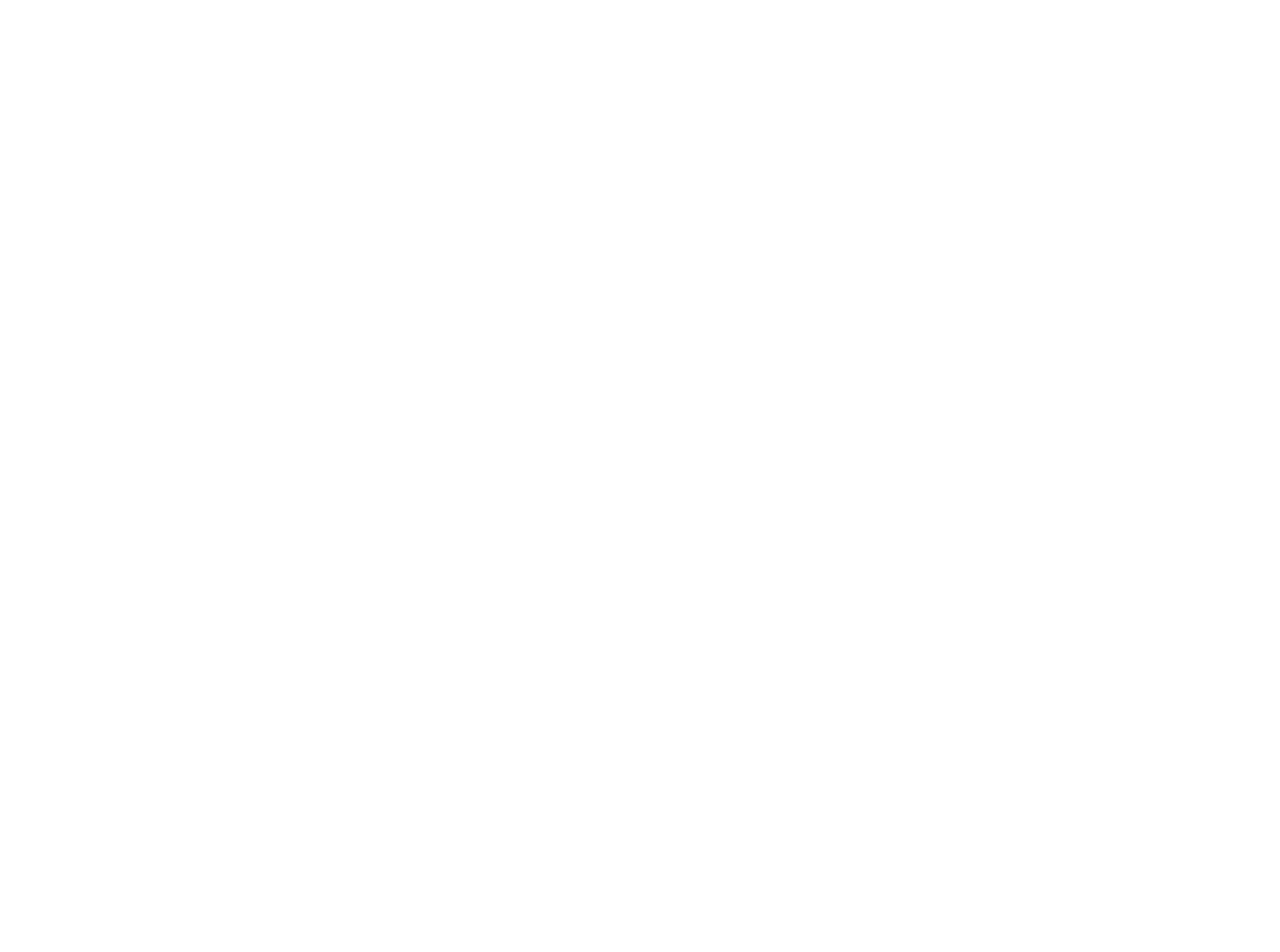
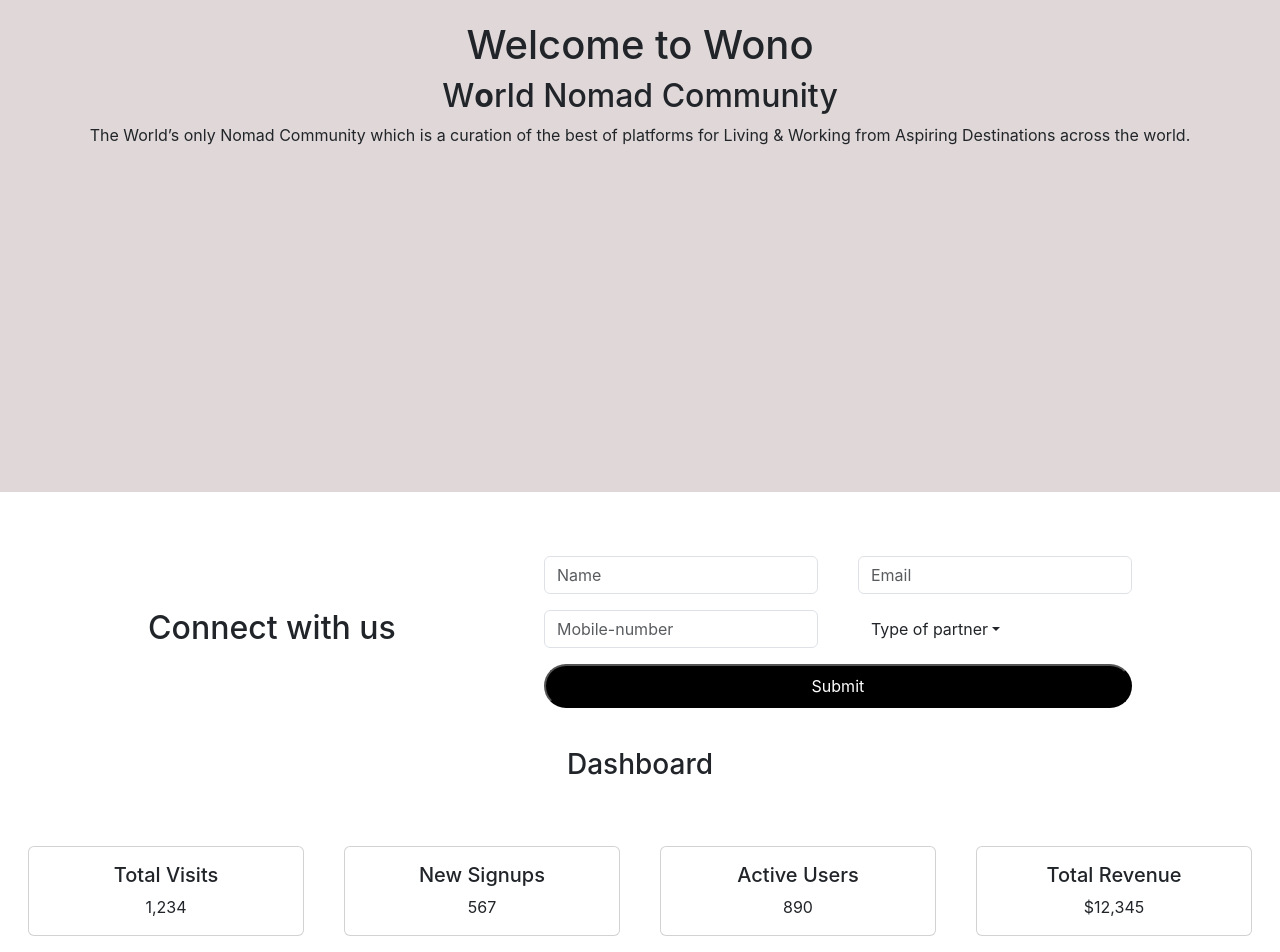
Before and after one commit to AiwinrajWono/Wono, a React (Create React App) app in the folder frontend/: page / in a window 1280 px wide. Shown: the part 372-1324 px from the top of the page. Before the commit the page ends 800 px from the top, so only its background shows below. Built offline with nearby package versions, Linux system fonts and the light colour scheme.

Commit message:
add home, form, dashboard

```diff
--- a/frontend/package.json
+++ b/frontend/package.json
@@ -6,6 +6,7 @@
     "@testing-library/jest-dom": "^5.17.0",
     "@testing-library/react": "^13.4.0",
     "@testing-library/user-event": "^13.5.0",
+    "bootstrap": "^5.3.3",
     "react": "^18.3.1",
     "react-dom": "^18.3.1",
     "react-scripts": "5.0.1",
--- a/frontend/public/index.html
+++ b/frontend/public/index.html
@@ -10,6 +10,7 @@
       content="Web site created using create-react-app"
     />
     <link rel="apple-touch-icon" href="%PUBLIC_URL%/logo192.png" />
+    <link href="https://cdn.jsdelivr.net/npm/bootstrap@5.3.3/dist/css/bootstrap.min.css" rel="stylesheet" integrity="sha384-QWTKZyjpPEjISv5WaRU9OFeRpok6YctnYmDr5pNlyT2bRjXh0JMhjY6hW+ALEwIH" crossorigin="anonymous">
     <!--
       manifest.json provides metadata used when your web app is installed on a
       user's mobile device or desktop. See https://developers.google.com/web/fundamentals/web-app-manifest/
@@ -39,5 +40,6 @@
       To begin the development, run `npm start` or `yarn start`.
       To create a production bundle, use `npm run build` or `yarn build`.
     -->
+    <script src="https://cdn.jsdelivr.net/npm/bootstrap@5.3.3/dist/js/bootstrap.bundle.min.js" integrity="sha384-YvpcrYf0tY3lHB60NNkmXc5s9fDVZLESaAA55NDzOxhy9GkcIdslK1eN7N6jIeHz" crossorigin="anonymous"></script>
   </body>
 </html>
--- a/frontend/src/App.js
+++ b/frontend/src/App.js
@@ -1,4 +1,3 @@
-import './App.css';
 import AppStruct from './structure/AppStruct';
 
 function App() {
--- a/frontend/src/layout/AppHeader.js
+++ b/frontend/src/layout/AppHeader.js
@@ -1,9 +1,12 @@
 import React from 'react'
-
+import './header.css'
 const AppHeader = () => {
   return (
     <div>
-      <h1>Sample header</h1>
+        <div className='header-style'>
+        <h1>Sample header</h1>
+
+        </div>
     </div>
   )
 }
--- /dev/null
+++ b/frontend/src/layout/header.css
@@ -0,0 +1,9 @@
+*{
+    margin: 0;
+    padding: 0;
+}
+
+.header-style{
+    background-color: aqua;
+    height: 4rem;
+}
--- a/frontend/src/pages/Homepage.js
+++ b/frontend/src/pages/Homepage.js
@@ -1,11 +1,97 @@
 import React from 'react'
+import '../styles/bodyHome.css'
+const Homepage = () => {
+    return (
+        <>
+            <div className='home-section'>
+                <div className='container'>
+                    <h1>Welcome to Wono</h1>
+                    <h2>W<b>o</b>rld Nomad Community</h2>
+                    <p>The World’s only Nomad Community which is a curation of the best of platforms for Living & Working from Aspiring Destinations across the world.</p>
+                </div>
+            </div>
+            <div className='form-section'>
+                <div className='grid1-form'>
+                    <h2>Connect with us</h2>
+                </div>
+                <div className='grid2-form'>
 
-const Homepage = () => {
-  return (
-    <div>
-      <p>Hello</p>
-    </div>
-  )
+                    <div className="row" style={{ gap: '1rem', marginBottom: '1rem' }}>
+                        <div className="col">
+                            <input type="text" className="form-control" placeholder="Name" aria-label="name" />
+                        </div>
+                        <div className="col">
+                            <input type="text" className="form-control" placeholder="Email" aria-label="email" />
+                        </div>
+                    </div>
+                    <div className="row" style={{ gap: '1rem', marginBottom: '1rem' }} >
+                        <div className="col" >
+                            <input type="text" className="form-control" placeholder="Mobile-number" aria-label="mobile-number" />
+                        </div>
+                        <div className="col" >
+                            <div className="dropdown">
+                                <button className="btn btn dropdown-toggle" type="button" data-bs-toggle="dropdown" aria-expanded="true">
+                                    Type of partner
+                                </button>
+                                <ul className="dropdown-menu">
+                                    <li><a className="dropdown-item" href="#">Action</a></li>
+                                    <li><a className="dropdown-item" href="#">Another action</a></li>
+                                    <li><a className="dropdown-item" href="#">Something else here</a></li>
+                                </ul>
+                            </div>
+                        </div>
+
+                    </div>
+                    <div className="button_space">
+                        <button className='submit-button'>Submit</button>
+                    </div>
+
+                </div>
+            </div>
+
+            <div className="mt-4" style={{textAlign:'center', padding:'1rem'}}>
+                <h3>Dashboard</h3>
+                <div className="dashboard-section">
+                <div className="row" style={{ gap: '1rem',width:'100%' }}>
+                    <div className="col">
+                        <div className="card text-center">
+                            <div className="card-body">
+                                <h5 className="card-title">Total Visits</h5>
+                                <p className="card-text">1,234</p>
+                            </div>
+                        </div>
+                    </div>
+                    <div className="col">
+                        <div className="card text-center">
+                            <div className="card-body">
+                                <h5 className="card-title">New Signups</h5>
+                                <p className="card-text">567</p>
+                            </div>
+                        </div>
+                    </div>
+                    <div className="col">
+                        <div className="card text-center">
+                            <div className="card-body">
+                                <h5 className="card-title">Active Users</h5>
+                                <p className="card-text">890</p>
+                            </div>
+                        </div>
+                    </div>
+                    <div className="col">
+                        <div className="card text-center">
+                            <div className="card-body">
+                                <h5 className="card-title">Total Revenue</h5>
+                                <p className="card-text">$12,345</p>
+                            </div>
+                        </div>
+                    </div>
+                </div>
+                </div>
+
+            </div>
+
+        </>
+    )
 }
 
 export default Homepage
--- /dev/null
+++ b/frontend/src/styles/bodyHome.css
@@ -0,0 +1,46 @@
+.container{
+    display: flex;
+    flex-direction: column;
+    align-items: center;
+    justify-content: center;
+    height: 100vh;
+
+    margin: 0;
+}
+
+.home-section{
+    display: flex;
+    align-items: center;
+    justify-content: center;
+    background-color: rgb(224, 216, 216);
+}
+.grid2-form{
+
+}
+.form-section{
+    display: flex;
+    align-items: center;
+    justify-content: space-evenly;
+    margin-top: 4rem;
+}
+.button_space{
+    display: flex;
+    align-items: center;
+    justify-content: center ;
+}
+.submit-button{
+    width: 100%;
+    border-radius: 4rem;
+    background-color: black;
+    color: white;
+    padding: 0.5rem;
+}
+
+.dashboard-section{
+    display: flex;
+    text-align: center;
+    align-items: center;
+    justify-content: center;
+    width: 100%;
+    margin-top: 4rem;
+}
```
Also changed, not shown: 1 other file (tests, documents, lock files or other folders).
